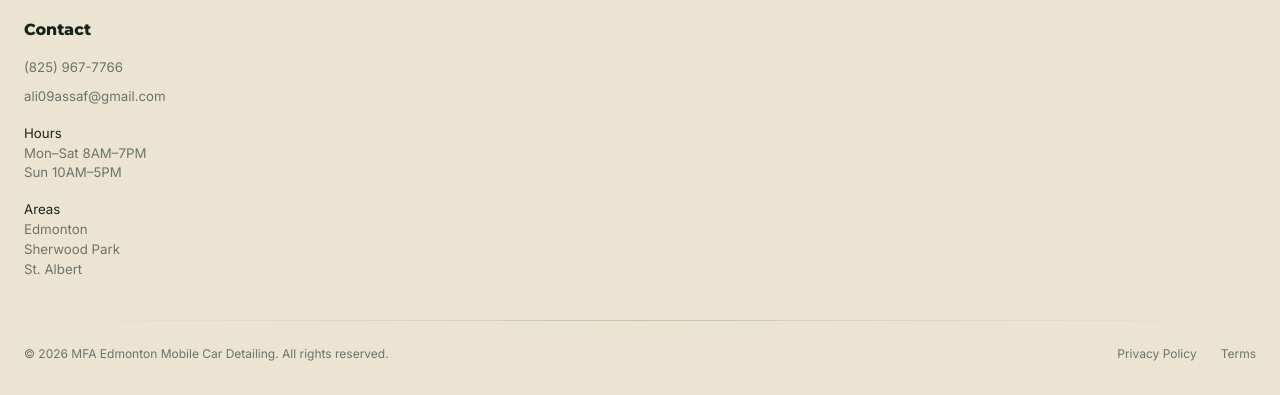
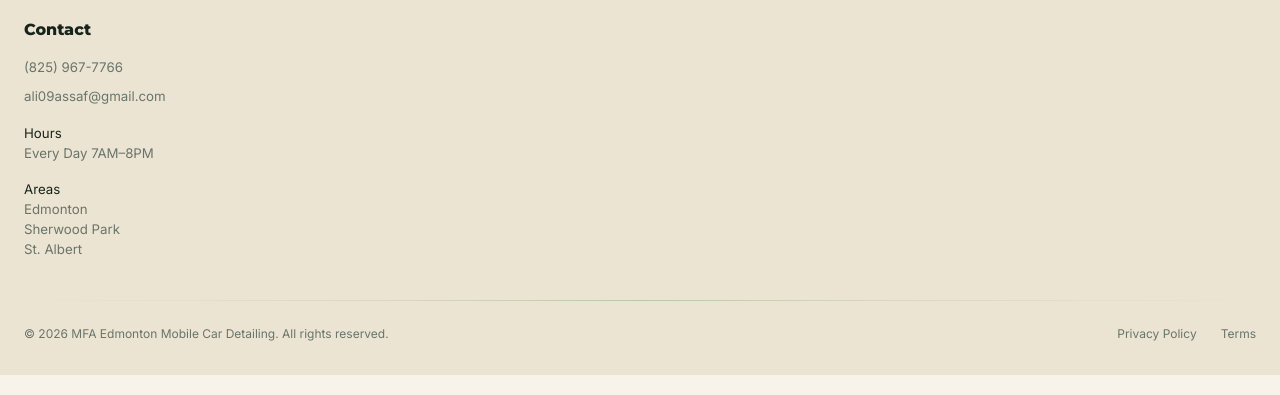
Before and after one commit to reetyeet/MFA-Test-Website, a plain HTML site: page index.html in a window 1280 px wide. Shown: the part 5234-5629 px from the top of the page. Drawn offline with nearby package versions, Linux system fonts and the light colour scheme.

Commit message:
Update business hours to every day 7AM-8PM
Co-Authored-By: Claude Sonnet 5 <noreply@anthropic.com>

```diff
--- a/index.html
+++ b/index.html
@@ -604,7 +604,7 @@ body{font-family:'Inter',sans-serif;background:var(--bg);color:var(--body);line-
         <ul style="list-style:none;display:flex;flex-direction:column;gap:.55rem;font-size:.83rem;color:var(--muted)">
           <li><a href="tel:+18259677766" style="color:var(--muted);text-decoration:none" onmouseover="this.style.color='var(--ink)'" onmouseout="this.style.color='var(--muted)'">(825) 967-7766</a></li>
           <li><a href="mailto:ali09assaf@gmail.com" style="color:var(--muted);text-decoration:none" onmouseover="this.style.color='var(--ink)'" onmouseout="this.style.color='var(--muted)'">ali09assaf@gmail.com</a></li>
-          <li style="margin-top:.5rem"><span style="color:var(--ink)">Hours</span><br/>Mon–Sat 8AM–7PM<br/>Sun 10AM–5PM</li>
+          <li style="margin-top:.5rem"><span style="color:var(--ink)">Hours</span><br/>Every Day 7AM–8PM</li>
           <li style="margin-top:.5rem"><span style="color:var(--ink)">Areas</span><br/>Edmonton<br/>Sherwood Park<br/>St. Albert</li>
         </ul>
       </div>
```
